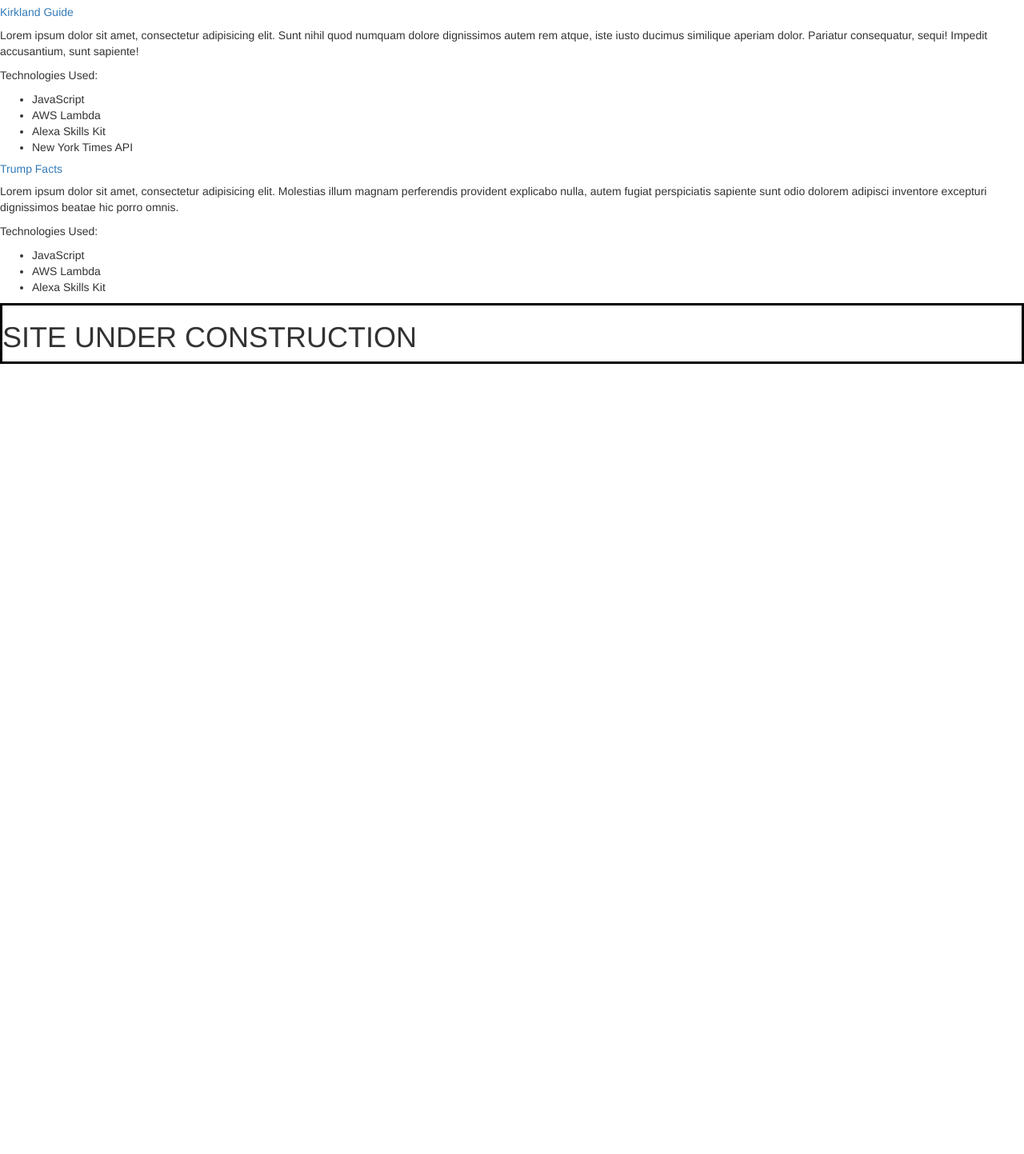
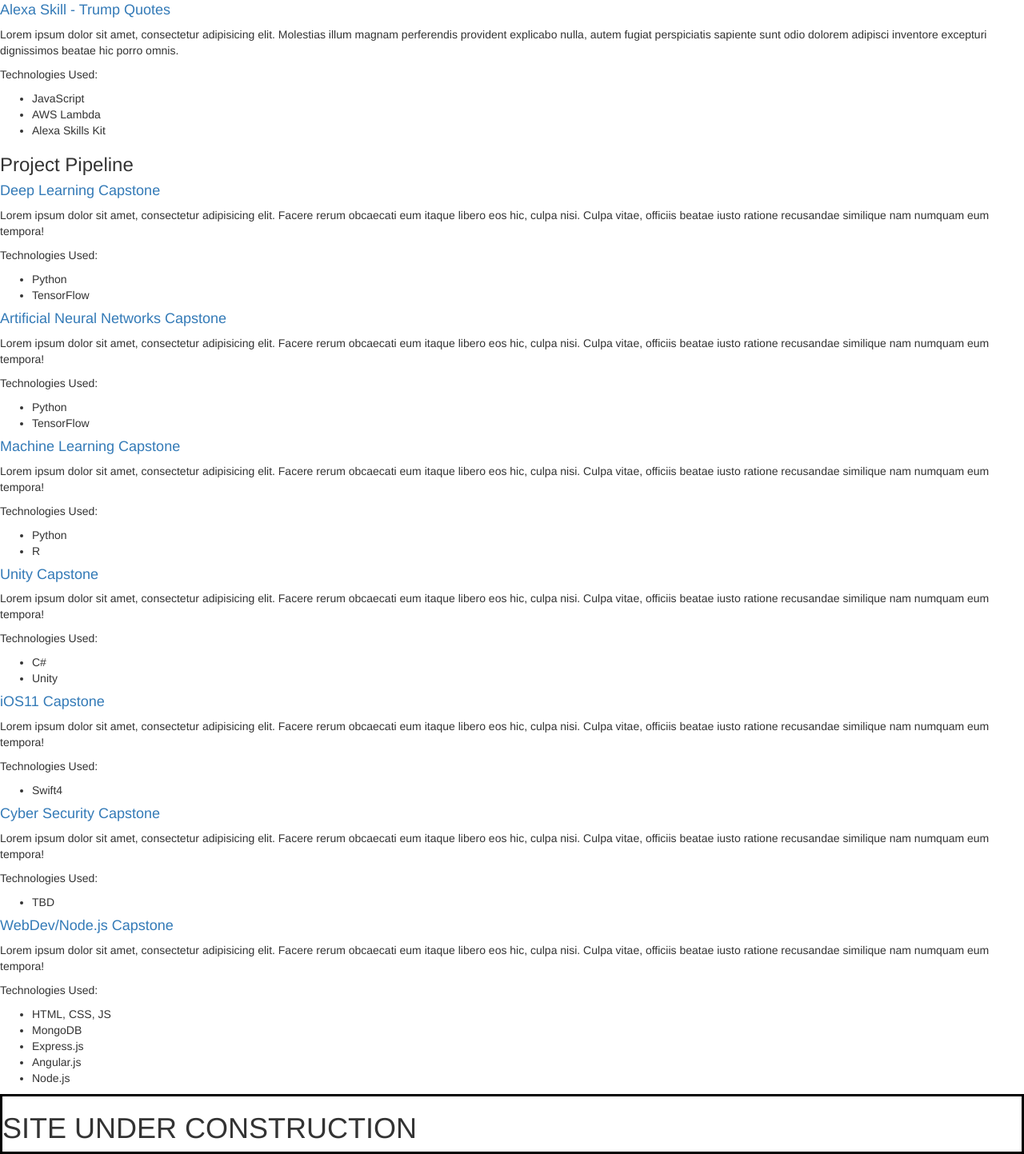
Before and after one commit to Sirfame/mygithubpage, a plain HTML site: page index.html in a window 1280 px wide. Shown: the part 1031-2474 px from the top of the page at 80% size. Before the commit the page ends 1486 px from the top, so only its background shows below. Drawn offline with nearby package versions, Linux system fonts and the light colour scheme.

Commit message:
Project pipeline section

```diff
--- a/index.html
+++ b/index.html
@@ -40,7 +40,7 @@
     </div>
     <div id="bottom">
         <h3>Projects</h3>
-        <div id=projectOne>
+        <div>
             <h4><a href= "https://dont-do-it.github.io/" target="_blank" class="ProjectTitle">Don't Do It</a></h4>
             <p class="ProjectDescription">Lorem ipsum dolor sit amet, consectetur adipisicing elit. Recusandae porro blanditiis mollitia fuga neque, doloribus, ratione eaque excepturi, quos numquam optio doloremque corrupti esse architecto quis voluptatem iusto! Nostrum, maiores.</p>
             <p>Technologies Used:</p>
@@ -52,17 +52,7 @@
                 <li>D3.js</li>
             </ul>
         </div>
-        <div id=projectTwo>
-            <h4><a href="https://github.com/BinHub490/BinHub490.github.io" target="_blank" class="ProjectTitle">BinHub</a></h4>
-            <p class="ProjectDescription">Lorem ipsum dolor sit amet, consectetur adipisicing elit. Veritatis, earum, fugit! Iusto modi architecto aperiam beatae dicta deserunt voluptates corporis quasi vitae nemo minus placeat odio, veritatis. Nobis, delectus fugiat.</p>
-            <p>Technologies Used:</p>
-            <ul>
-                <li>HTML, CSS, JS</li>
-                <li>Firebase API</li>
-                <li>Google Maps API</li>
-            </ul>
-        </div>
-        <div id=projectThree>
+        <div>
             <h4><a href="https://github.com/Sirfame/MapChat" target="_blank" class="ProjectTitle">MapChat</a></h4>
             <p class="ProjectDescription">Lorem ipsum dolor sit amet, consectetur adipisicing elit. Fuga ducimus laudantium dolorem doloremque aut ipsa unde magnam quo sint repellendus, quisquam, iure alias, animi excepturi vel incidunt numquam iusto totam.</p>
             <p>Technologies Used:</p>
@@ -70,11 +60,11 @@
                 <li>Swift2</li>
                 <li>Firebase API</li>
                 <li>GeoFire API</li>
+                <li>Google Maps API</li>
             </ul>
         </div>
-        <div id=projectFour>
-            <h4 class="ProjectTitle">Alexa Skills</h4>
-            <h5><a href="https://github.com/Sirfame/BellevueGuide" target="_blank" class="ProjectTitle">Bellevue Guide</a></h5>
+        <div>
+            <h4><a href="https://github.com/Sirfame/BellevueGuide" target="_blank" class="ProjectTitle">Alexa Skill - Bellevue Guide</a></h4>
             <p>Lorem ipsum dolor sit amet, consectetur adipisicing elit. Alias, dolorum, animi! Pariatur earum dolore provident qui beatae cum, eum atque sed! Et odio dolor libero qui dolorum quae nam error.</p>
             <p>Technologies Used:</p>
             <ul>
@@ -83,7 +73,9 @@
                 <li>Alexa Skills Kit</li>
                 <li>New York Times API</li>
             </ul>
-            <h5><a href="https://github.com/Sirfame/KirklandGuide" target="_blank" class="ProjectTitle">Kirkland Guide</a></h5>
+        </div>
+        <div>
+            <h4><a href="https://github.com/Sirfame/KirklandGuide" target="_blank" class="ProjectTitle">Alexa Skill - Kirkland Guide</a></h4>
             <p class="ProjectDescription">Lorem ipsum dolor sit amet, consectetur adipisicing elit. Sunt nihil quod numquam dolore dignissimos autem rem atque, iste iusto ducimus similique aperiam dolor. Pariatur consequatur, sequi! Impedit accusantium, sunt sapiente!</p>
             <p>Technologies Used:</p>
             <ul>
@@ -92,13 +84,80 @@
                 <li>Alexa Skills Kit</li>
                 <li>New York Times API</li>
             </ul>
-            <h5><a href="https://github.com/Sirfame/KirklandGuide" target="_blank" class="ProjectTitle">Trump Facts</a></h5>
+        </div>
+        <div>
+            <h4><a href="https://github.com/Sirfame/KirklandGuide" target="_blank" class="ProjectTitle">Alexa Skill - Trump Quotes</a></h4>
             <p class="ProjectDescription">Lorem ipsum dolor sit amet, consectetur adipisicing elit. Molestias illum magnam perferendis provident explicabo nulla, autem fugiat perspiciatis sapiente sunt odio dolorem adipisci inventore excepturi dignissimos beatae hic porro omnis.</p>
             <p>Technologies Used:</p>
             <ul>
                 <li>JavaScript</li>
                 <li>AWS Lambda</li>
                 <li>Alexa Skills Kit</li>
+            </ul>
+        </div>
+        <h3>Project Pipeline</h3>
+        <div>
+            <h4><a href= "https://github.com/Sirfame" target="_blank" class="ProjectTitle">Deep Learning Capstone</a></h4>
+            <p class="ProjectDescription">Lorem ipsum dolor sit amet, consectetur adipisicing elit. Facere rerum obcaecati eum itaque libero eos hic, culpa nisi. Culpa vitae, officiis beatae iusto ratione recusandae similique nam numquam eum tempora!</p>
+            <p>Technologies Used:</p>
+            <ul>
+                <li>Python</li>
+                <li>TensorFlow</li>
+            </ul>
+        </div>
+        <div>
+            <h4><a href= "https://github.com/Sirfame" target="_blank" class="ProjectTitle">Artificial Neural Networks Capstone</a></h4>
+            <p class="ProjectDescription">Lorem ipsum dolor sit amet, consectetur adipisicing elit. Facere rerum obcaecati eum itaque libero eos hic, culpa nisi. Culpa vitae, officiis beatae iusto ratione recusandae similique nam numquam eum tempora!</p>
+            <p>Technologies Used:</p>
+            <ul>
+                <li>Python</li>
+                <li>TensorFlow</li>
+            </ul>
+        </div>
+        <div>
+            <h4><a href= "https://github.com/Sirfame" target="_blank" class="ProjectTitle">Machine Learning Capstone</a></h4>
+            <p class="ProjectDescription">Lorem ipsum dolor sit amet, consectetur adipisicing elit. Facere rerum obcaecati eum itaque libero eos hic, culpa nisi. Culpa vitae, officiis beatae iusto ratione recusandae similique nam numquam eum tempora!</p>
+            <p>Technologies Used:</p>
+            <ul>
+                <li>Python</li>
+                <li>R</li>
+            </ul>
+        </div>
+        <div>
+            <h4><a href= "https://github.com/Sirfame" target="_blank" class="ProjectTitle">Unity Capstone</a></h4>
+            <p class="ProjectDescription">Lorem ipsum dolor sit amet, consectetur adipisicing elit. Facere rerum obcaecati eum itaque libero eos hic, culpa nisi. Culpa vitae, officiis beatae iusto ratione recusandae similique nam numquam eum tempora!</p>
+            <p>Technologies Used:</p>
+            <ul>
+                <li>C#</li>
+                <li>Unity</li>
+            </ul>
+        </div>
+        <div>
+            <h4><a href= "https://github.com/Sirfame" target="_blank" class="ProjectTitle">iOS11 Capstone</a></h4>
+            <p class="ProjectDescription">Lorem ipsum dolor sit amet, consectetur adipisicing elit. Facere rerum obcaecati eum itaque libero eos hic, culpa nisi. Culpa vitae, officiis beatae iusto ratione recusandae similique nam numquam eum tempora!</p>
+            <p>Technologies Used:</p>
+            <ul>
+                <li>Swift4</li>
+            </ul>
+        </div>
+        <div>
+            <h4><a href= "https://github.com/Sirfame" target="_blank" class="ProjectTitle">Cyber Security Capstone</a></h4>
+            <p class="ProjectDescription">Lorem ipsum dolor sit amet, consectetur adipisicing elit. Facere rerum obcaecati eum itaque libero eos hic, culpa nisi. Culpa vitae, officiis beatae iusto ratione recusandae similique nam numquam eum tempora!</p>
+            <p>Technologies Used:</p>
+            <ul>
+                <li>TBD</li>
+            </ul>
+        </div>
+        <div>
+            <h4><a href= "https://github.com/Sirfame" target="_blank" class="ProjectTitle">WebDev/Node.js Capstone</a></h4>
+            <p class="ProjectDescription">Lorem ipsum dolor sit amet, consectetur adipisicing elit. Facere rerum obcaecati eum itaque libero eos hic, culpa nisi. Culpa vitae, officiis beatae iusto ratione recusandae similique nam numquam eum tempora!</p>
+            <p>Technologies Used:</p>
+            <ul>
+                <li>HTML, CSS, JS</li>
+                <li>MongoDB</li>
+                <li>Express.js</li>
+                <li>Angular.js</li>
+                <li>Node.js</li>
             </ul>
         </div>
     </div>
```
